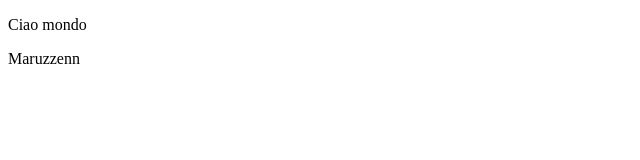
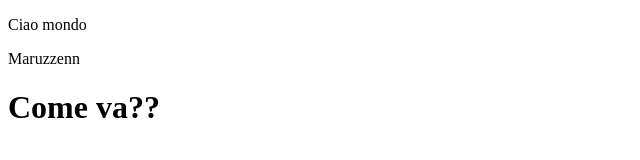
Before and after one commit to niccolosarti/RemoteGit, a plain HTML site: page Index.html in a window 1280 px wide. Shown: the whole page, without its empty margins (0-640 px from the left). Drawn offline with Linux system fonts and the light colour scheme.

Commit message:
SecondoCommit

```diff
--- a/Index.html
+++ b/Index.html
@@ -3,5 +3,6 @@
   <body>
   <p>Ciao mondo</p>
   <p>Maruzzenn</p>
+  <h1>Come va??</h1>
   </body>
 </html>
```
